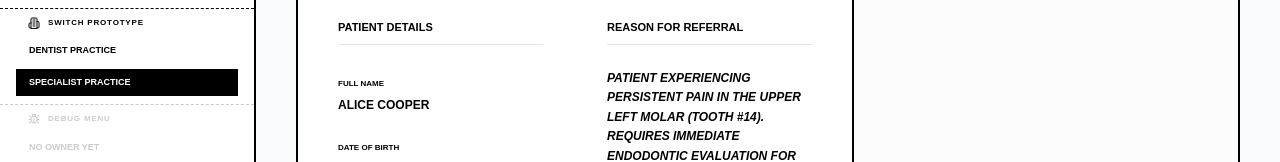
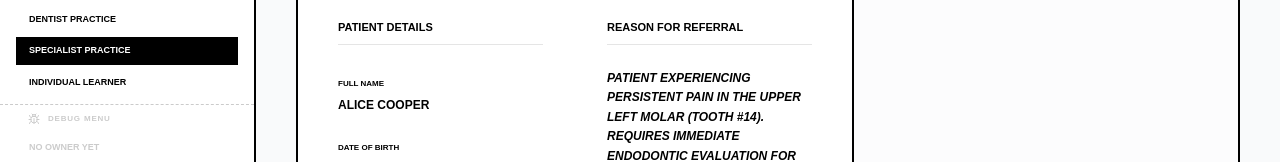
Before and after one commit to anton-g-kulikov/drtalk, a Next.js app: page /dashboard/referral/1 in a window 1280 px wide. Shown: the part 437-599 px from the top of the page. Built offline with nearby package versions, Linux system fonts and the light colour scheme; no server answers; the database is empty.

Commit message:
feat: standardize role labels in navigation and channels

```diff
--- a/src/app/channels/page.tsx
+++ b/src/app/channels/page.tsx
@@ -23,7 +23,7 @@ interface Channel {
 }
 
 const mockChannels: Channel[] = [
-  { id: '1', name: 'clinical-team', type: 'internal', lastMessage: 'Reviewing tooth #14...', unreadCount: 2, memberCount: 12 },
+  { id: '1', name: 'team-members', type: 'internal', lastMessage: 'Reviewing tooth #14...', unreadCount: 2, memberCount: 12 },
   { id: '2', name: 'admin-billing', type: 'internal', lastMessage: 'March report ready.', memberCount: 4 },
   { id: '3', name: 'Valley Endodontics', type: 'inter-practice', lastMessage: 'Pano image uploaded for Alice.', memberCount: 2 },
   { id: '6', name: 'Beverly Hills Dental', type: 'inter-practice', lastMessage: 'Waiting for verification.', memberCount: 1, isVerified: false },
--- a/src/components/Navigation.tsx
+++ b/src/components/Navigation.tsx
@@ -9,7 +9,7 @@ import { useSubscription } from './SubscriptionContext';
 
 export const Sidebar = ({ onClose }: { onClose?: () => void }) => {
   const pathname = usePathname();
-  const { userRole, reset: resetVerification, setNoOwnerYet } = useVerification();
+  const { userRole, reset: resetVerification, setNoOwnerYet, verify } = useVerification();
   const { endTrial, resetSubscription } = useSubscription();
   const isDentist = pathname.startsWith('/dentist');
   const navItems = isDentist
@@ -100,17 +100,33 @@ export const Sidebar = ({ onClose }: { onClose?: () => void }) => {
         <div className="space-y-1">
           <Link
             href="/dentist/dashboard"
-            onClick={onClose}
-            className={`w-full flex items-center px-3 py-1.5 text-[9px] font-bold uppercase transition-all border border-transparent hover:border-black ${isDentist ? 'bg-black text-white' : 'hover:bg-gray-100'}`}
+            onClick={() => {
+              if (userRole === 'individual') verify('owner');
+              if (onClose) onClose();
+            }}
+            className={`w-full flex items-center px-3 py-1.5 text-[9px] font-bold uppercase transition-all border border-transparent hover:border-black ${isDentist && userRole !== 'individual' ? 'bg-black text-white' : 'hover:bg-gray-100'}`}
           >
             Dentist Practice
           </Link>
           <Link
             href="/dashboard"
-            onClick={onClose}
-            className={`w-full flex items-center px-3 py-1.5 text-[9px] font-bold uppercase transition-all border border-transparent hover:border-black ${!isDentist ? 'bg-black text-white' : 'hover:bg-gray-100'}`}
+            onClick={() => {
+              if (userRole === 'individual') verify('owner');
+              if (onClose) onClose();
+            }}
+            className={`w-full flex items-center px-3 py-1.5 text-[9px] font-bold uppercase transition-all border border-transparent hover:border-black ${!isDentist && userRole !== 'individual' ? 'bg-black text-white' : 'hover:bg-gray-100'}`}
           >
             Specialist Practice
+          </Link>
+          <Link
+            href="/academy"
+            onClick={() => {
+              verify('individual');
+              if (onClose) onClose();
+            }}
+            className={`w-full flex items-center px-3 py-1.5 text-[9px] font-bold uppercase transition-all border border-transparent hover:border-black ${userRole === 'individual' ? 'bg-black text-white' : 'hover:bg-gray-100'}`}
+          >
+            Individual Learner
           </Link>
         </div>
       </div>
@@ -180,7 +196,7 @@ export const Header = ({ title, onMenuClick }: { title?: string, onMenuClick?: (
   const workspaceName = userRole === 'individual' ? 'My Account' : (isDentist ? 'Sunshine Dental' : 'Valley Endodontics');
   const accountName = isDentist ? 'Dr. Taylor Reed, DDS' : 'Dr. John Doe, Endodontist';
   const accountEmail = isDentist ? 'taylor@sunshine.dental' : 'john.doe@valleyendo.com';
-  const roleLabel = userRole === 'individual' ? 'Individual Learner' : (isDentist ? 'Dentist Account' : 'Practice Admin');
+  const roleLabel = userRole === 'individual' ? 'Individual Learner' : (isDentist ? 'Practice Owner' : 'Practice Admin');
   const statusLabel = userRole === 'individual' ? 'Learning Hub' : (isDentist ? 'Dentist Practice' : 'Specialist Practice');
 
   return (
```
